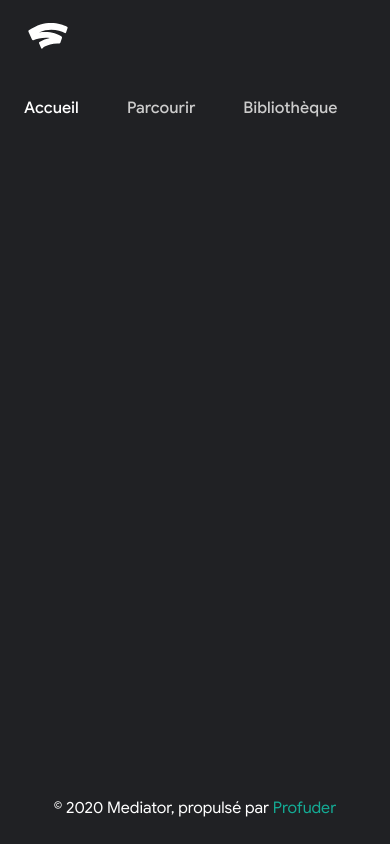
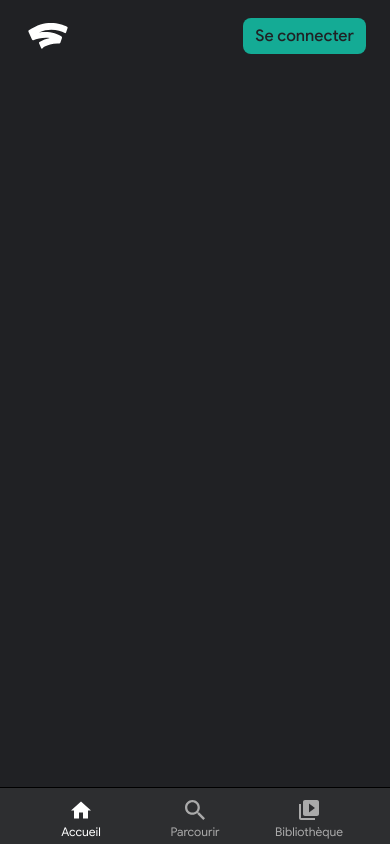
Before and after one commit to bastiensoucasse/mediator-og, a PHP site: page /home in a window 390 px wide. Run offline with PHP 8.4, Linux system fonts and the light colour scheme; data that the repository does not hold is empty.

Commit message:
Mobile UI

```diff
--- a/home.php
+++ b/home.php
@@ -15,10 +15,8 @@ $page = array(
     <body>
         <?php require "include/header.php"; ?>
 
-        <main id="main">
+        <main id="main" role="main">
             <!-- TODO -->
         </main>
-
-        <?php require "include/footer.php"; ?>
     </body>
 </html>
--- a/include/footer.php
+++ b/include/footer.php
@@ -1,3 +1,3 @@
-<footer id="footer">
-    <div class="license">© 2020 Mediator, propulsé par <a class="link" href="http://profuder.com" aria-label="Profuder">Profuder</a></div>
+<footer id="footer" role="contentinfo">
+    <div class="license">© 2020 Mediator, propulsé par <a class="link" href="http://profuder.com" role="link" aria-label="Profuder">Profuder</a></div>
 </footer>
--- a/include/header.php
+++ b/include/header.php
@@ -1,29 +1,29 @@
 <?php
 $page_ref = explode('/', $page["id"])[0];
-if ($page_ref == "home") $nav_home_active = true;
-if ($page_ref == "browse" || $page_ref == "search" || $page_ref == "movies" || $page_ref == "series" || $page_ref == "people") $nav_browse_active = true;
-if ($page_ref == "library" || $page_ref == "commands") $nav_library_active = true;
+if ($page_ref == "library" || $page_ref == "commands") $nav_active = "library";
+else if ($page_ref == "browse" || $page_ref == "search" || $page_ref == "movies" || $page_ref == "series" || $page_ref == "people") $nav_active = "browse";
+else $nav_active = "home";
 ?>
 
-<header id="header">
+<header id="header" role="banner">
     <div id="left-header">
         <div id="logo-banner">
-            <a class="logo" href="home" aria-label="Mediator">
-                <span class="logo-icon"><?php require "include/icons/stadia.svg"; ?></span>
+            <a class="logo" href="home" role="link" aria-label="Mediator">
+                <span class="logo-icon"><?php include "include/icons/stadia.svg"; ?></span>
             </a>
         </div>
         <div id="nav-banner">
-            <nav id="nav">
-                <a class="nav-el <?php if ($nav_home_active) echo "active"; ?>" href="home" aria-label="Accueil">
-                    <span class="nav-el-icon"></span>
+            <nav id="nav" role="navigation">
+                <a class="nav-el <?php if ($nav_active == "home") echo "active"; ?>" href="home" role="link" aria-label="Accueil">
+                    <span class="nav-el-icon"><?php include "include/icons/home.svg"; ?></span>
                     <span class="nav-el-label">Accueil</span>
                 </a>
-                <a class="nav-el <?php if ($nav_browse_active) echo "active"; ?>" href="browse" aria-label="Parcourir">
-                    <span class="nav-el-icon"></span>
+                <a class="nav-el <?php if ($nav_active == "browse") echo "active"; ?>" href="browse" role="link" aria-label="Parcourir">
+                    <span class="nav-el-icon"><?php include "include/icons/browse.svg"; ?></span>
                     <span class="nav-el-label">Parcourir</span>
                 </a>
-                <a class="nav-el <?php if ($nav_library_active) echo "active"; ?>" href="library" aria-label="Bibliothèque">
-                    <span class="nav-el-icon"></span>
+                <a class="nav-el <?php if ($nav_active == "library") echo "active"; ?>" href="library" role="link" aria-label="Bibliothèque">
+                    <span class="nav-el-icon"><?php include "include/icons/library.svg"; ?></span>
                     <span class="nav-el-label">Bibliothèque</span>
                 </a>
             </nav>
@@ -38,12 +38,12 @@ if ($page_ref == "library" || $page_ref == "commands") $nav_library_active = tru
                 </div>
                 <div id="account">
                     <div id="account-links">
-                        <a class="account-link" href="account" aria-label="Gérer le compte">
-                            <span class="account-link-icon"><?php require "include/icons/account.svg"; ?></span>
+                        <a class="account-link" href="account" role="link" aria-label="Gérer le compte">
+                            <span class="account-link-icon"><?php include "include/icons/account.svg"; ?></span>
                             <span class="account-link-label">Gérer le compte</span>
                         </a>
-                        <a class="account-link" href="logout" aria-label="Se déconnecter">
-                            <span class="account-link-icon"><?php require "include/icons/logout.svg"; ?></span>
+                        <a class="account-link" href="logout" role="link" aria-label="Se déconnecter">
+                            <span class="account-link-icon"><?php include "include/icons/logout.svg"; ?></span>
                             <span class="account-link-label">Se déconnecter</span>
                         </a>
                     </div>
@@ -51,7 +51,7 @@ if ($page_ref == "library" || $page_ref == "commands") $nav_library_active = tru
             </div>
         <?php } else { ?>
             <div id="login-banner">
-                <a class="button" href="<?= "login?src=" . $page["id"] ?>" aria-label="Se connecter">
+                <a class="button" href="<?= "login?src=" . $page["id"] ?>" role="link" aria-label="Se connecter">
                     <span class="button-label">Se connecter</span>
                 </a>
             </div>
--- a/include/styles/mediator.css
+++ b/include/styles/mediator.css
@@ -66,7 +66,7 @@ h4 {
 }
 
 p {
-    color: #cccccc;
+    color: #aaaaaa;
     margin: 24px;
 }
 
@@ -116,9 +116,9 @@ a {
 
 .button {
     background-color: #14ab95;
-    border: 1px solid transparent;
+    border: none;
     border-radius: 8px;
-    color: #ffffff;
+    color: #202124;
     cursor: pointer;
     display: block;
     font: inherit;
@@ -159,21 +159,32 @@ input.button {
     display: grid;
     grid-template-columns: 100fr 240px;
     left: 0px;
-    position: fixed;
+    position: absolute;
     right: 0px;
     top: 0px;
     width: 100%;
     z-index: 2;
 }
+@media (max-width: 336px) {
+    #header {
+        grid-template-columns: 30fr 70fr;
+    }
+}
 
-#logo-banner, #nav-banner {
+#left-header, #right-header {
+    overflow: hidden;
+}
+
+#logo-banner {
     display: inline-block;
     padding: 12px 24px;
     vertical-align: middle;
 }
 
-#logo-banner {
-    padding-right: 12px;
+@media (min-width: 900px) {
+    #logo-banner {
+        padding-right: 12px;
+    }
 }
 
 #logo-banner .logo {
@@ -182,22 +193,43 @@ input.button {
 }
 
 #nav-banner {
-    padding-left: 12px;
+    background-color: #2d2e30;
+    border-top: 1px solid #000000;
+    display: inline-block;
+    bottom: 0px;
+    left: 0px;
+    padding: 0px 24px;
+    position: fixed;
+    right: 0px;
+    vertical-align: middle;
+    width: 100%;
+}
+@media (min-width: 900px) {
+    #nav-banner {
+        background-color: transparent;
+        border: none;
+        padding: 12px 24px;
+        padding-left: 12px;
+        position: relative;
+        width: auto;
+    }
 }
 
 #nav {
     display: grid;
-    grid-gap: 24px;
-    grid-template-columns: repeat(3, auto);
+    grid-template-columns: repeat(3, 100fr);
+}
+@media (min-width: 900px) {
+    #nav {
+        grid-gap: 24px;
+        grid-template-columns: repeat(3, auto);
+    }
 }
 
 .nav-el {
-    border-radius: 8px;
-    color: #cccccc;
+    color: #aaaaaa;
     display: block;
-    font-weight: 500;
-    line-height: 24px;
-    padding: 12px;
+    padding: 6px;
 }
 .nav-el:hover {
     background-color: #ffffff0f;
@@ -205,9 +237,46 @@ input.button {
 .nav-el.active {
     color: #ffffff;
 }
+@media (min-width: 900px) {
+    .nav-el {
+        border-radius: 8px;
+        padding: 12px;
+    }
+}
 
 .nav-el-icon {
+    display: block;
     fill: currentColor;
+    height: 32px;
+    margin: auto;
+    padding: 6px;
+    width: 32px;
+}
+@media (min-width: 900px) {
+    .nav-el-icon {
+        display: none;
+    }
+}
+
+.nav-el-icon svg {
+    height: 100%;
+    width: 100%;
+}
+
+.nav-el-label {
+    display: block;
+    font-size: 12px;
+    font-weight: 400;
+    line-height: 12px;
+    margin: auto;
+    text-align: center;
+}
+@media (min-width: 900px) {
+    .nav-el-label {
+        font-size: 16px;
+        font-weight: 500;
+        line-height: 24px;
+    }
 }
 
 #account-overview:hover {
@@ -225,6 +294,7 @@ input.button {
     cursor: pointer;
     padding: 12px 24px;
     text-align: right;
+    white-space: nowrap;
 }
 
 #account-name, #account-avatar {
@@ -236,7 +306,10 @@ input.button {
     font-weight: 500;
     line-height: 24px;
     margin-right: 12px;
+    max-width: calc(100% - 64px);
     overflow: hidden;
+    padding: 12px 0px;
+    text-overflow: ellipsis;
     white-space: nowrap;
 }
 
@@ -302,7 +375,6 @@ input.button {
 
 #footer {
     text-align: center;
-    z-index: 2;
 }
 
 .license {
@@ -326,9 +398,14 @@ input.button {
 
 /* Main */
 
-#main:not(.fullscreen) {
-    min-height: calc(100% - 72px);
+#main {
+    min-height: 100%;
+    overflow-y: auto;
+    padding-top: 72px;
+    padding-bottom: 57px;
 }
-#main.fullscreen {
-    min-height: 100%;
+@media (min-width: 900px) {
+    #main {
+        padding-bottom: 0px;
+    }
 }
--- a/include/utilities.php
+++ b/include/utilities.php
@@ -144,4 +144,11 @@ function signin($email, $password, $first_name, $last_name) {
 }
 
 if (!is_connected() && isset($_COOKIE["token"])) connect(htmlspecialchars($_COOKIE["token"]));
-if (is_connected()) $user = get_user_from_token(htmlspecialchars($_SESSION["token"]));
+
+if (is_connected()) {
+    $user = get_user_from_token(htmlspecialchars($_SESSION["token"]));
+    if (!$user || !$user->first_name || !$user->last_name || !$user->email || !$user->avatar) {
+        $user = null;
+        logout();
+    }
+}
--- a/login.php
+++ b/login.php
@@ -36,7 +36,7 @@ $page = array(
     <?php require "include/head.php"; ?>
 
     <body>
-        <main id="main" class="fullscreen">
+        <main id="main" role="main" class="fullscreen">
             <form id="login" action="login" method="post">
                 <a class="logo" href="home" aria-label="Mediator">
                     <span class="logo-icon"><?php require "include/icons/stadia.svg"; ?></span>
--- a/signin.php
+++ b/signin.php
@@ -38,7 +38,7 @@ $page = array(
     <?php require "include/head.php"; ?>
 
     <body>
-        <main id="main" class="fullscreen">
+        <main id="main" role="main" class="fullscreen">
             <form id="signin" action="signin" method="post">
                 <a class="logo" href="home" aria-label="Mediator">
                     <span class="logo-icon"><?php require "include/icons/stadia.svg"; ?></span>
```
Also changed, not shown: .htaccess, include/icons/account.svg, include/icons/browse.svg (added), include/icons/done.svg, include/icons/heart.svg, include/icons/home.svg (added), include/icons/library.svg (added), include/icons/logout.svg, include/icons/plus.svg, include/icons/stadia.svg.
